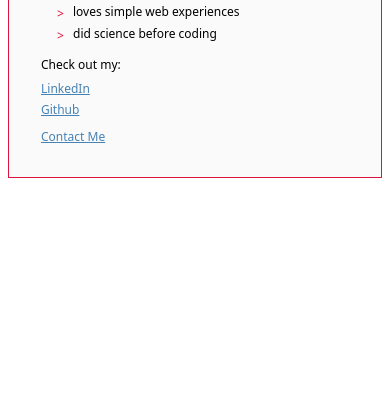
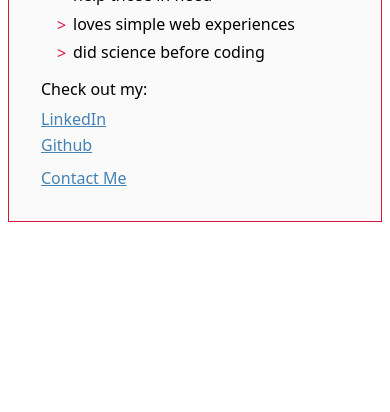
Before and after one commit to jeffreyhshapiro/shapiro.tech, a Gatsby site: page / in a window 390 px wide. Shown: the part 432-844 px from the top of the page. Built offline with nearby package versions, Linux system fonts and the light colour scheme; Gatsby itself is replaced by a stand-in of ours.

Commit message:
Small responsive changes

```diff
--- a/src/pages/index.js
+++ b/src/pages/index.js
@@ -27,8 +27,8 @@ const IndexPage = () => (
               can help those in need
             </Text>
           </ListItem>
-          {aboutMe.map(about => (
-            <ListItem mb={2} ml={4} includeBullet>
+          {aboutMe.map((about, i) => (
+            <ListItem mb={2} ml={4} includeBullet key={i}>
               <Text>{about}</Text>
             </ListItem>
           ))}
--- a/src/styles/Global.js
+++ b/src/styles/Global.js
@@ -13,14 +13,10 @@ export default createGlobalStyle`
   }
 
   html {
-    font-size: 12px;
     font-family: system-ui, sans-serif;
     opacity: 1;
     animation: opacity-in 0.2s ease-in;
-
-    @media (min-width: 768px) {
-      font-size: 16px;
-    }
+    font-size: 16px;
   }
 
   .container-root {
--- a/src/styles/Type.js
+++ b/src/styles/Type.js
@@ -10,5 +10,5 @@ export const Header = styled.h1`
 export const Text = styled.p`
   ${fontSize}
   ${space}
-  line-height: 120%;
+  line-height: 130%;
 `
```
